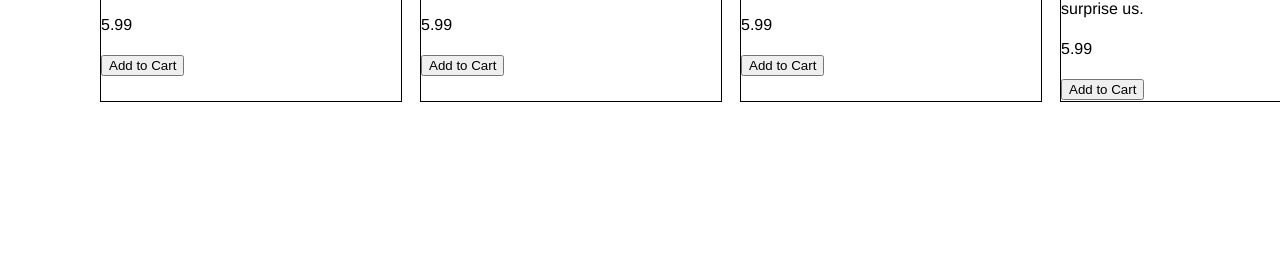
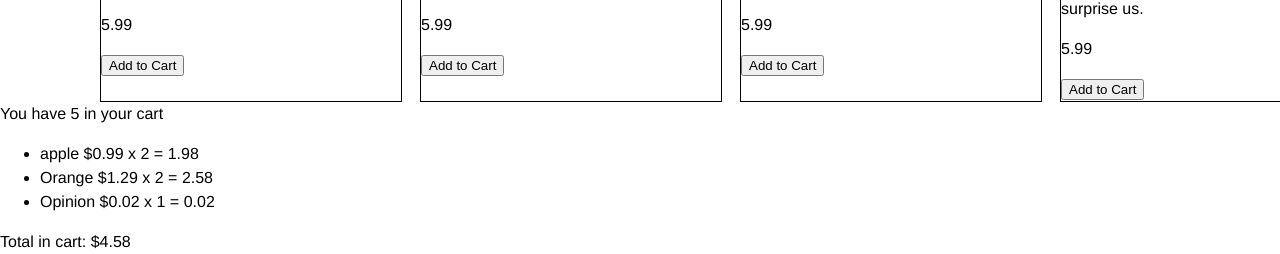
Before and after one commit to chrismlee87/mood-shop, a plain HTML site: page index.html in a window 1280 px wide. Shown: the part 1565-1819 px from the top of the page. Before the commit the page ends 1667 px from the top, so only its background shows below. Drawn offline with Linux system fonts and the light colour scheme.

Commit message:
connect cart to footer

```diff
--- a/index.html
+++ b/index.html
@@ -24,6 +24,16 @@
   </main>
   <footer>
   </footer>
+    <div id='cart-qty'>
+      <!-- cart qty here -->
+    </div>
+    <ul id='item-list'>
+      <!-- cart items -->
+    </ul>
+    <div id='cart-total'>
+      <!-- cart total -->
+    </div>
+
   <script src="./resources/js/scripts.js" type="module"></script>
 </body>
 </html>
--- a/resources/js/scripts.js
+++ b/resources/js/scripts.js
@@ -1,6 +1,13 @@
 import data from './data.js'
 
+const itemList = document.getElementById('item-list')
+const cartQty = document.getElementById('cart-qty')
+const cartTotal = document.getElementById('cart-total')
+
+console.log('itemList')
+
 const itemsContainer = document.getElementById('items')
+console.log(itemList)
 
 // the length of our data determines how many times this loop goes around
 for (let i=0; i<data.length; ++i) {   //for loop, increment before using variable
@@ -53,13 +60,20 @@ function addItem(name, price) {
 // Show Items
 function showItems() {
     const qty = getQty()
-    console.log( `You have ${qty} in your cart`)
+    // console.log( `You have ${qty} in your cart`)
+    cartQty.innerHTML = `You have ${qty} in your cart`
 
+    let itemStr = ''
     for (let i = 0; i < cart.length; i += 1) {
-        console.log(`${cart[i].name} $${cart[i].price} x ${cart[i].qty}`)
+        // console.log(`${cart[i].name} $${cart[i].price} x ${cart[i].qty}`)
+        const { name, price, qty } = cart[i]
+
+        itemStr += `<li>${name} $${price} x ${qty} = ${qty * price}</li>`
     }
+    itemList.innerHTML = itemStr
 
-    console.log(`Total in cart: $${getTotal()}`)
+    // console.log(`Total in cart: $${getTotal()}`)
+    cartTotal.innerHTML = `Total in cart: $${getTotal()}`
 }
 
 // -----------------------------------------------------------
```
